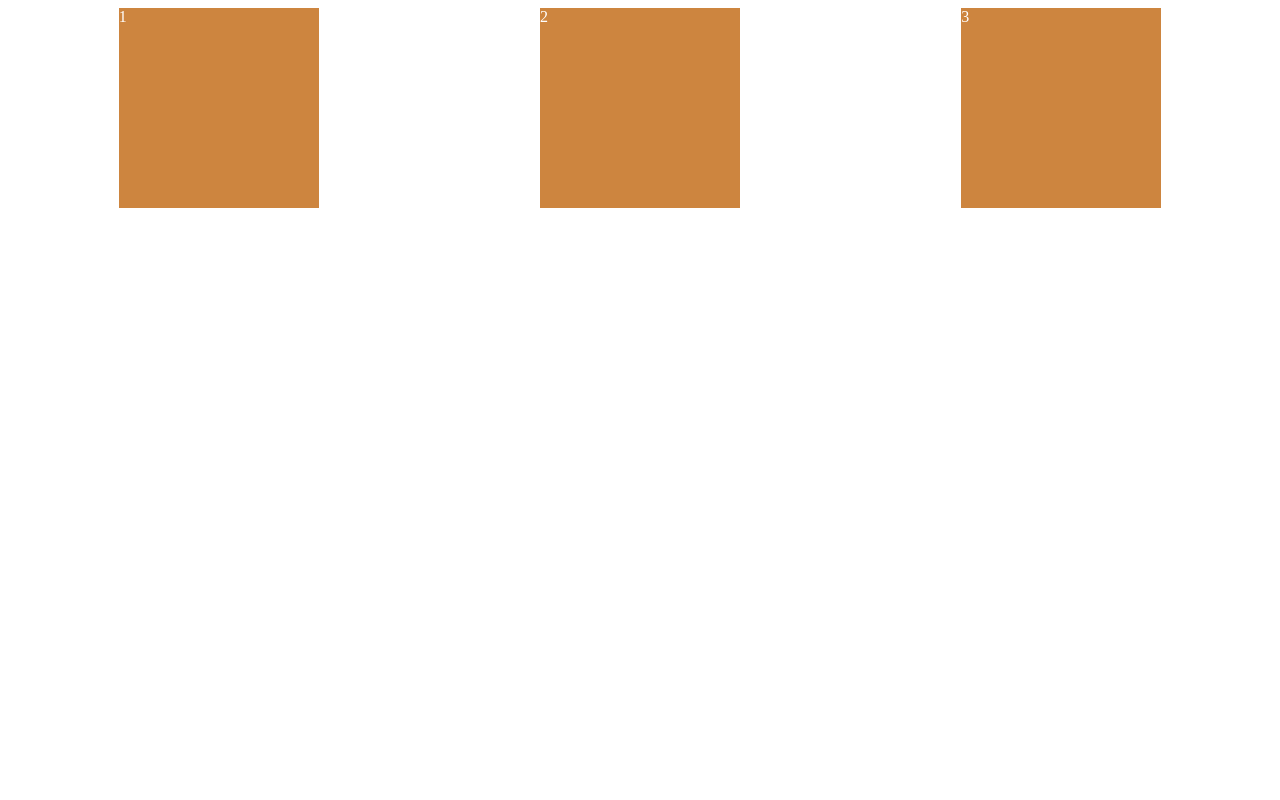
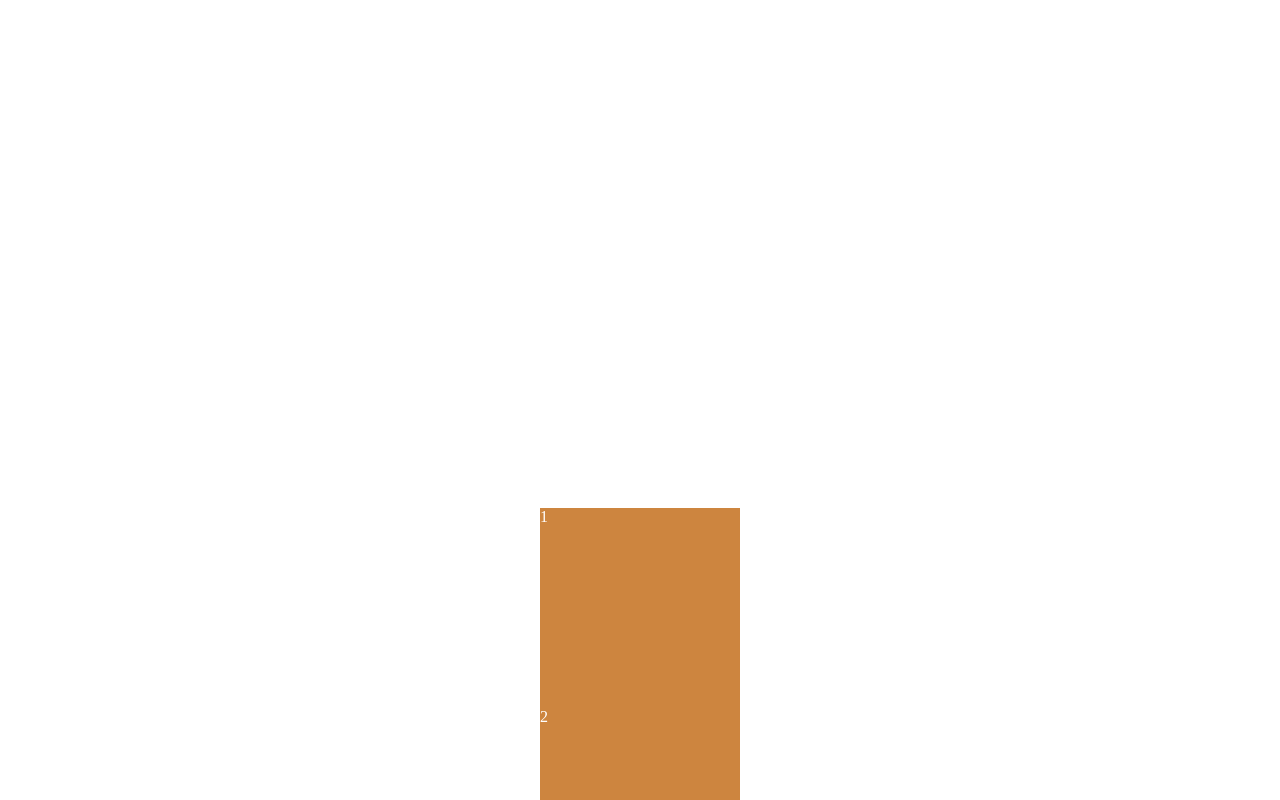
Before and after one commit to Ho9679/SCSS-Study, a plain HTML site: page index.html in a window 1280 px wide. Shown: the top 800 px of the page. Drawn offline with Linux system fonts and the light colour scheme.

Commit message:
1.3 study

```diff
--- a/style.css
+++ b/style.css
@@ -1,8 +1,11 @@
 .wrapper {
   display: flex;
-  justify-content: space-around;
-  align-items: flex-start;
-  height: 100vh;
+  flex-direction: column;
+  /* Main Axis */
+  justify-content: center;
+  /* Main Axis */
+  align-items: center;
+  height: 200vh;
 }
 
 .box {
```
Also changed, not shown: Recap.txt.
